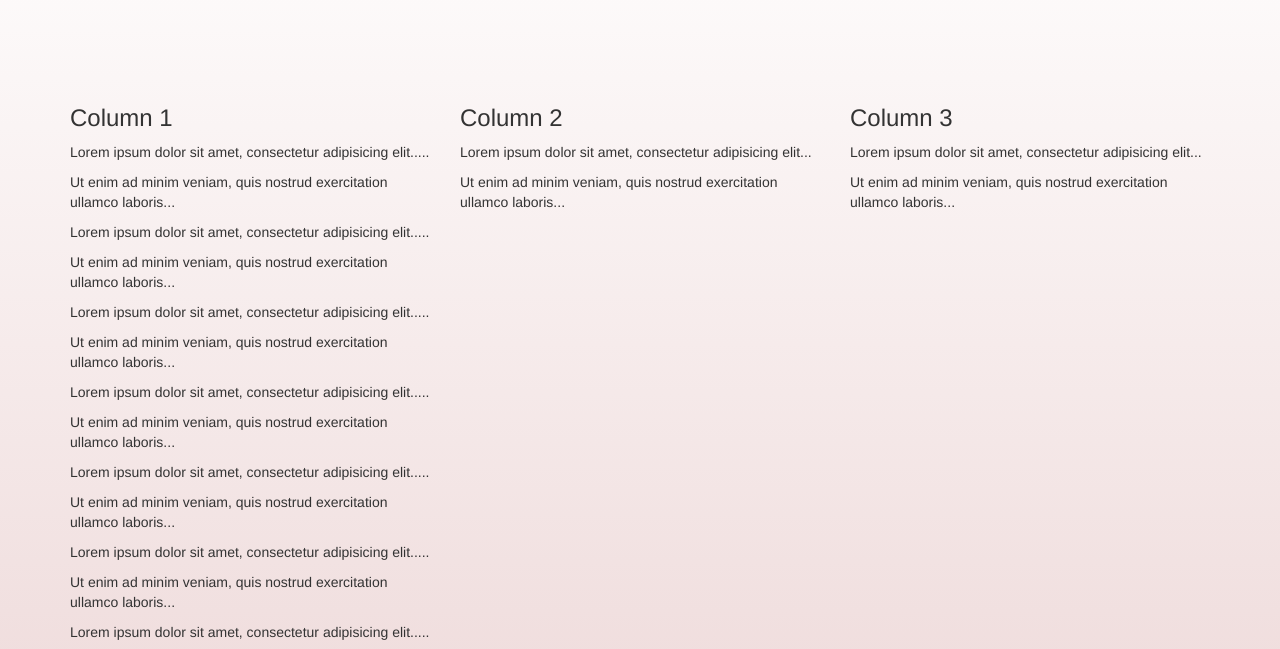
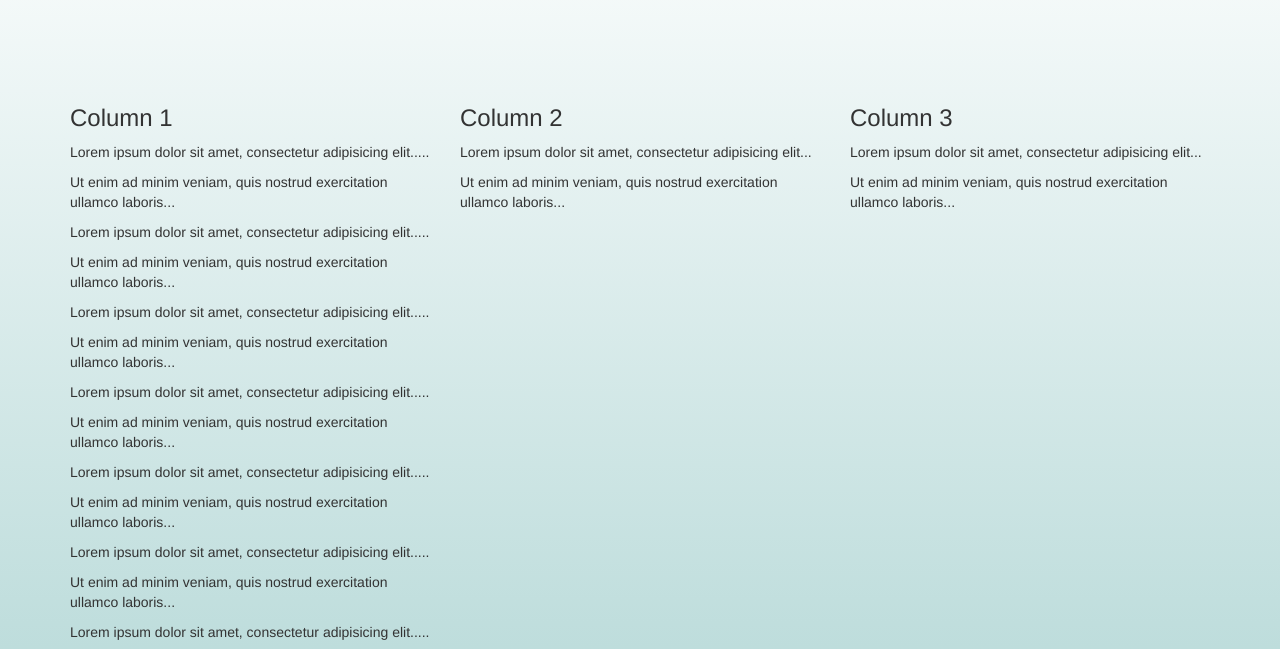
Before and after one commit to BlanchonMarc/BlanchonMarc.github.io, a plain HTML site: page index.html in a window 1280 px wide. Shown: the part 140-789 px from the top of the page. Drawn offline with nearby package versions, Linux system fonts and the light colour scheme.

Commit message:
Background Changes

```diff
--- a/style.css
+++ b/style.css
@@ -1,9 +1,9 @@
 .back {
   background: #49a09d !important; /* For browsers that do not support gradients */
-  background: -webkit-linear-gradient(/*#49a09d*/white, /*#EC6F66*/#D6A4A4)!important; /* For Safari 5.1 to 6.0 */
-  background: -o-linear-gradient(/*#49a09d*/white, /*#EC6F66*/ #D6A4A4)!important; /* For Opera 11.1 to 12.0 */
-  background: -moz-linear-gradient(/*#49a09d*/white, /*#EC6F66*/ #D6A4A4)!important; /* For Firefox 3.6 to 15 */
-  background: linear-gradient(/*#49a09d*/white, /*#EC6F66*/ #D6A4A4)!important; /* Standard syntax */
+  background: -webkit-linear-gradient(/*#49a09d*/white, /*#EC6F66*/#49a09d)!important; /* For Safari 5.1 to 6.0 */
+  background: -o-linear-gradient(/*#49a09d*/white, /*#EC6F66*/ #49a09d)!important; /* For Opera 11.1 to 12.0 */
+  background: -moz-linear-gradient(/*#49a09d*/white, /*#EC6F66*/ #49a09d)!important; /* For Firefox 3.6 to 15 */
+  background: linear-gradient(/*#49a09d*/white, /*#EC6F66*/ #49a09d)!important; /* Standard syntax */
 
   height: 100%;
   margin: 0px;
```
